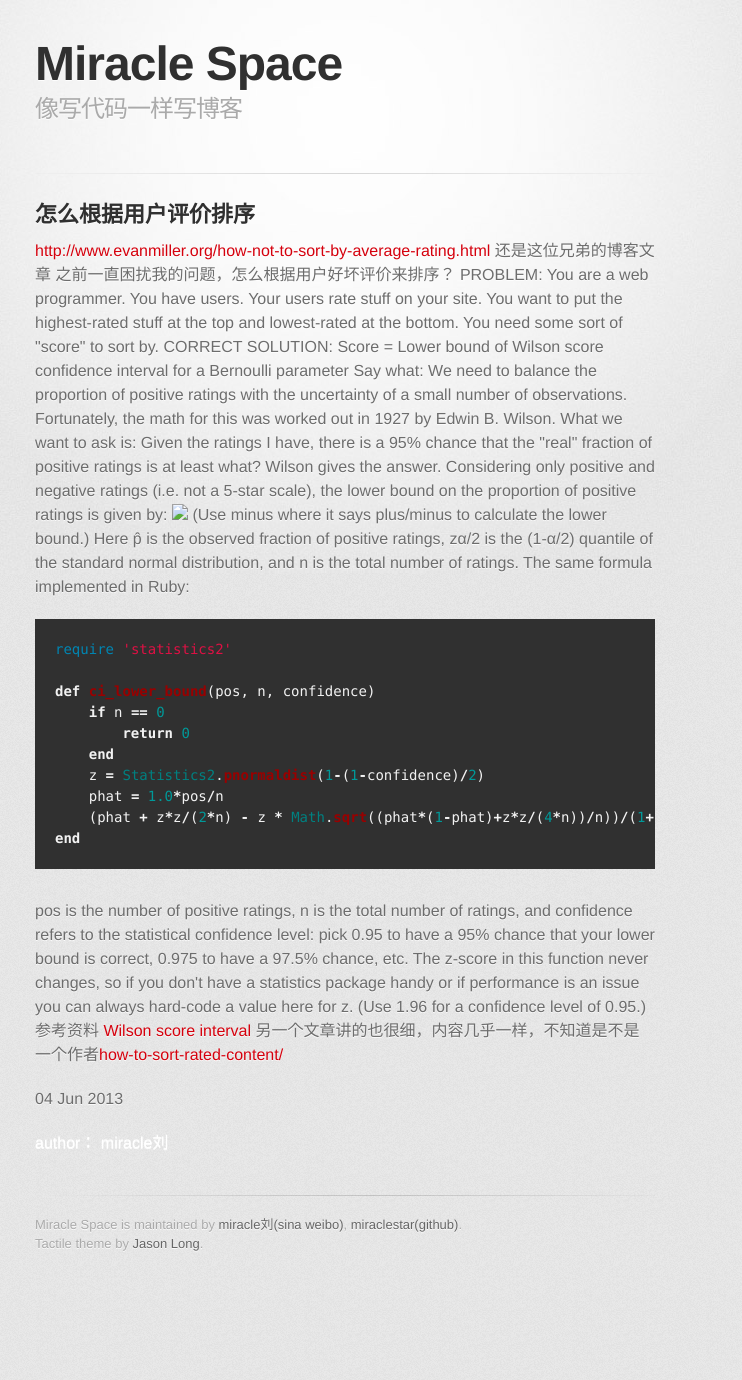
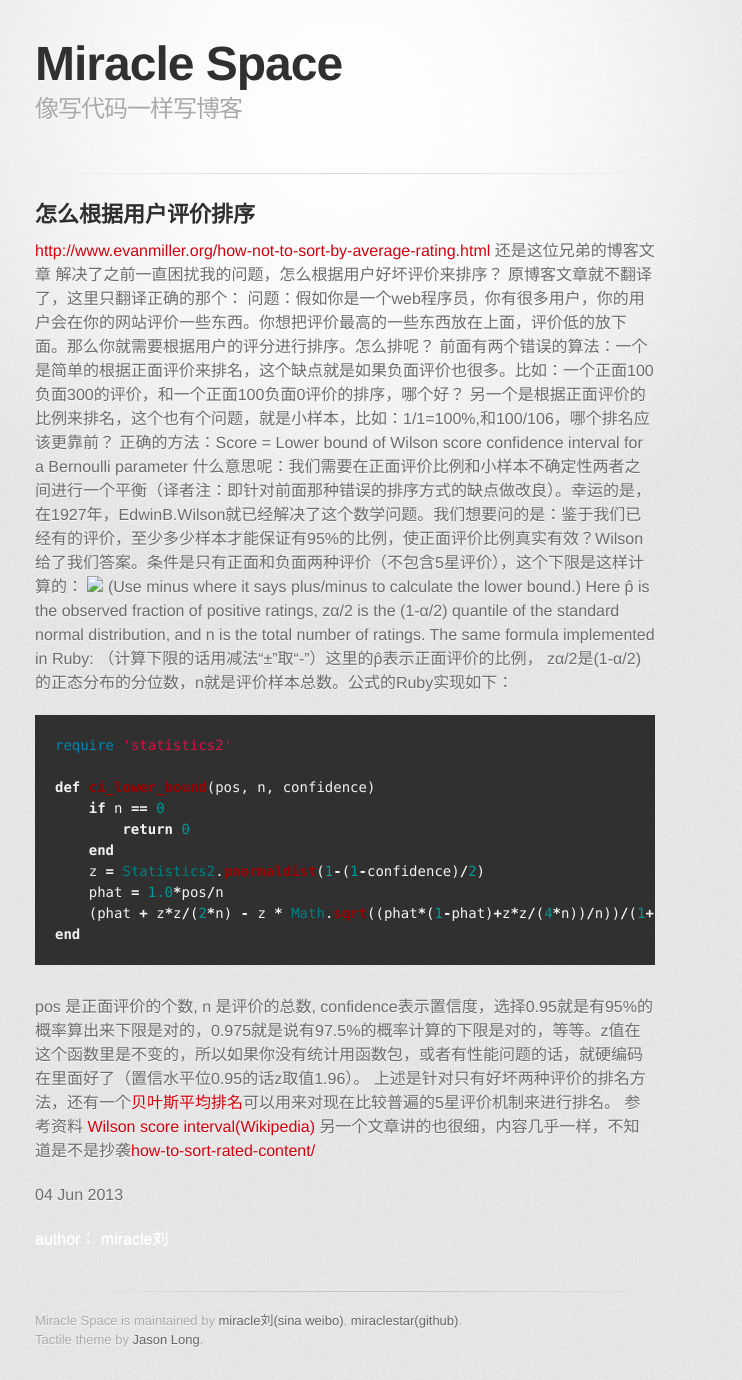
Before and after one commit to miraclestar/myblog, a Jekyll site: the page built from _posts/2013-06-04-how-to-sort-rated-content.html, in a window 1280 px wide. Shown: the whole page, without its empty margins (295-1037 px from the left). Built offline with Jekyll 4.4.1, drawn with Linux system fonts in a browser that asks for light colours; nearby versions of some CDN libraries; some web fonts are replaced; Markdown is read by kramdown in place of the engine named in the settings; comment, search, counter and statistics services are not loaded; before the commit the page ends 1284 px from its top, so only the background shows below that.

Commit message:
delete old one

```diff
--- a/_posts/2013-06-04-how-to-sort-rated-content.html
+++ b/_posts/2013-06-04-how-to-sort-rated-content.html
@@ -7,16 +7,23 @@ category: tech
  <p>
  <a href="http://www.evanmiller.org/how-not-to-sort-by-average-rating.html">http://www.evanmiller.org/how-not-to-sort-by-average-rating.html</a>
 还是这位兄弟的博客文章
-之前一直困扰我的问题，怎么根据用户好坏评价来排序？
+解决了之前一直困扰我的问题，怎么根据用户好坏评价来排序？
 
-PROBLEM: You are a web programmer. You have users. Your users rate stuff on your site. You want to put the highest-rated stuff at the top and lowest-rated at the bottom. You need some sort of "score" to sort by.
+原博客文章就不翻译了，这里只翻译正确的那个：
 
-CORRECT SOLUTION: Score = Lower bound of Wilson score confidence interval for a Bernoulli parameter
+<!-- PROBLEM: You are a web programmer. You have users. Your users rate stuff on your site. You want to put the highest-rated stuff at the top and lowest-rated at the bottom. You need some sort of "score" to sort by. -->
+问题：假如你是一个web程序员，你有很多用户，你的用户会在你的网站评价一些东西。你想把评价最高的一些东西放在上面，评价低的放下面。那么你就需要根据用户的评分进行排序。怎么排呢？
+前面有两个错误的算法：一个是简单的根据正面评价来排名，这个缺点就是如果负面评价也很多。比如：一个正面100负面300的评价，和一个正面100负面0评价的排序，哪个好？
+另一个是根据正面评价的比例来排名，这个也有个问题，就是小样本，比如：1/1=100%,和100/106，哪个排名应该更靠前？
+<!-- CORRECT SOLUTION: Score = Lower bound of Wilson score confidence interval for a Bernoulli parameter -->
+正确的方法：Score = Lower bound of Wilson score confidence interval for a Bernoulli parameter
 
-Say what: We need to balance the proportion of positive ratings with the uncertainty of a small number of observations. Fortunately, the math for this was worked out in 1927 by Edwin B. Wilson. What we want to ask is: Given the ratings I have, there is a 95% chance that the "real" fraction of positive ratings is at least what? Wilson gives the answer. Considering only positive and negative ratings (i.e. not a 5-star scale), the lower bound on the proportion of positive ratings is given by:
+<!-- Say what: We need to balance the proportion of positive ratings with the uncertainty of a small number of observations. Fortunately, the math for this was worked out in 1927 by Edwin B. Wilson. What we want to ask is: Given the ratings I have, there is a 95% chance that the "real" fraction of positive ratings is at least what? Wilson gives the answer. Considering only positive and negative ratings (i.e. not a 5-star scale), the lower bound on the proportion of positive ratings is given by: -->
+什么意思呢：我们需要在正面评价比例和小样本不确定性两者之间进行一个平衡（译者注：即针对前面那种错误的排序方式的缺点做改良）。幸运的是，在1927年，EdwinB.Wilson就已经解决了这个数学问题。我们想要问的是：鉴于我们已经有的评价，至少多少样本才能保证有95%的比例，使正面评价比例真实有效？Wilson给了我们答案。条件是只有正面和负面两种评价（不包含5星评价），这个下限是这样计算的：
 <img src="rating-equation.png">
 
 (Use minus where it says plus/minus to calculate the lower bound.) Here p̂ is the observed fraction of positive ratings, zα/2 is the (1-α/2) quantile of the standard normal distribution, and n is the total number of ratings. The same formula implemented in Ruby:
+（计算下限的话用减法“±”取“-”）这里的p̂表示正面评价的比例， zα/2是(1-α/2)的正态分布的分位数，n就是评价样本总数。公式的Ruby实现如下：
 
 {% highlight ruby %}
 require 'statistics2'
@@ -30,9 +37,13 @@ def ci_lower_bound(pos, n, confidence)
     (phat + z*z/(2*n) - z * Math.sqrt((phat*(1-phat)+z*z/(4*n))/n))/(1+z*z/n)
 end
 {% endhighlight %}
+<!-- pos is the number of positive ratings, n is the total number of ratings, and confidence refers to the statistical confidence level: pick 0.95 to have a 95% chance that your lower bound is correct, 0.975 to have a 97.5% chance, etc. The z-score in this function never changes, so if you don't have a statistics package handy or if performance is an issue you can always hard-code a value here for z. (Use 1.96 for a confidence level of 0.95.)
+ -->
+ pos 是正面评价的个数, n 是评价的总数, confidence表示置信度，选择0.95就是有95%的概率算出来下限是对的，0.975就是说有97.5%的概率计算的下限是对的，等等。z值在这个函数里是不变的，所以如果你没有统计用函数包，或者有性能问题的话，就硬编码在里面好了（置信水平位0.95的话z取值1.96）。
 
-pos is the number of positive ratings, n is the total number of ratings, and confidence refers to the statistical confidence level: pick 0.95 to have a 95% chance that your lower bound is correct, 0.975 to have a 97.5% chance, etc. The z-score in this function never changes, so if you don't have a statistics package handy or if performance is an issue you can always hard-code a value here for z. (Use 1.96 for a confidence level of 0.95.)
-参考资料 <a href="http://en.wikipedia.org/wiki/Binomial_proportion_confidence_interval#Wilson_score_interval">Wilson score interval</a>
-另一个文章讲的也很细，内容几乎一样，不知道是不是一个作者<a href="http://www.marzapower.com/2010/07/29/how-to-sort-rated-content/">how-to-sort-rated-content/</a>
+上述是针对只有好坏两种评价的排名方法，还有一个<a href="http://www.evanmiller.org/bayesian-average-ratings.html">贝叶斯平均排名</a>可以用来对现在比较普遍的5星评价机制来进行排名。
+参考资料 <a href="http://en.wikipedia.org/wiki/Binomial_proportion_confidence_interval#Wilson_score_interval">Wilson score interval(Wikipedia)</a>
+另一个文章讲的也很细，内容几乎一样，不知道是不是抄袭<a href="http://www.marzapower.com/2010/07/29/how-to-sort-rated-content/">how-to-sort-rated-content/</a>
+
  	</p>
 <p>{{ page.date | date_to_string }}</p>
```
